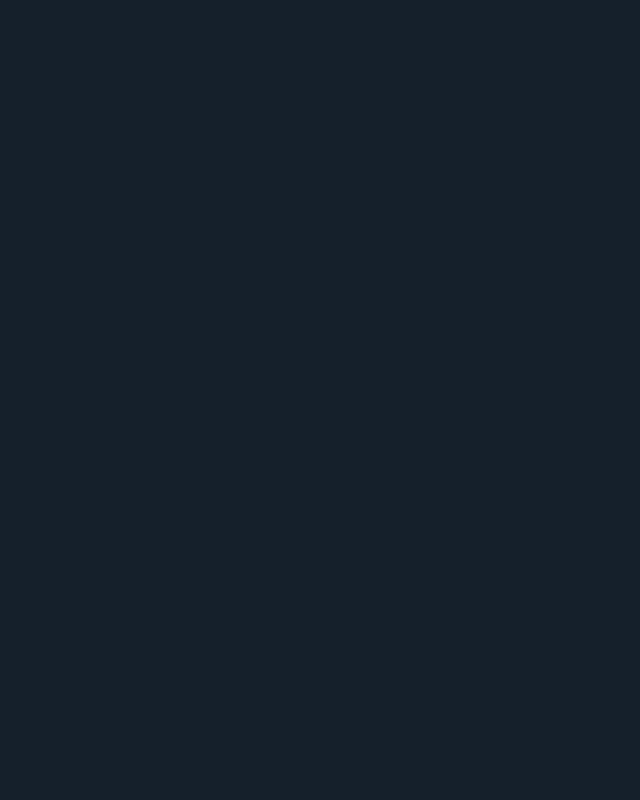
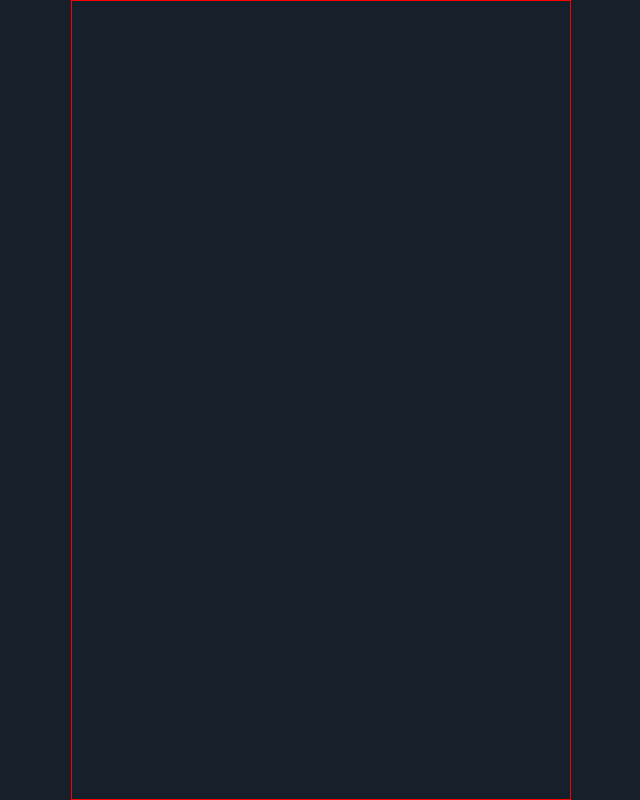
Before and after one commit to cateruu/social-app, a Next.js app: page / in a window 1280 px wide. Shown: the whole page, without its empty margins (319-959 px from the left). Built offline with nearby package versions, Linux system fonts and the light colour scheme; a web font is replaced by a local one.

Commit message:
layout component

```diff
--- /dev/null
+++ b/components/Layout/Layout.module.css
@@ -0,0 +1,6 @@
+.layout {
+  border: 1px solid red;
+  width: 500px;
+  min-height: 100vh;
+  margin: 0 auto;
+}
--- /dev/null
+++ b/components/Layout/Layout.tsx
@@ -0,0 +1,11 @@
+import styles from './Layout.module.css';
+
+type Props = {
+  children: React.ReactNode;
+};
+
+const Layout: React.FC<Props> = (props) => {
+  return <div className={styles.layout}>{props.children}</div>;
+};
+
+export default Layout;
--- a/pages/_app.tsx
+++ b/pages/_app.tsx
@@ -1,8 +1,14 @@
-import '../styles/globals.css'
-import type { AppProps } from 'next/app'
+import '../styles/globals.css';
+import type { AppProps } from 'next/app';
+
+import Layout from '../components/Layout/Layout';
 
 function MyApp({ Component, pageProps }: AppProps) {
-  return <Component {...pageProps} />
+  return (
+    <Layout>
+      <Component {...pageProps} />
+    </Layout>
+  );
 }
 
-export default MyApp
+export default MyApp;
```
